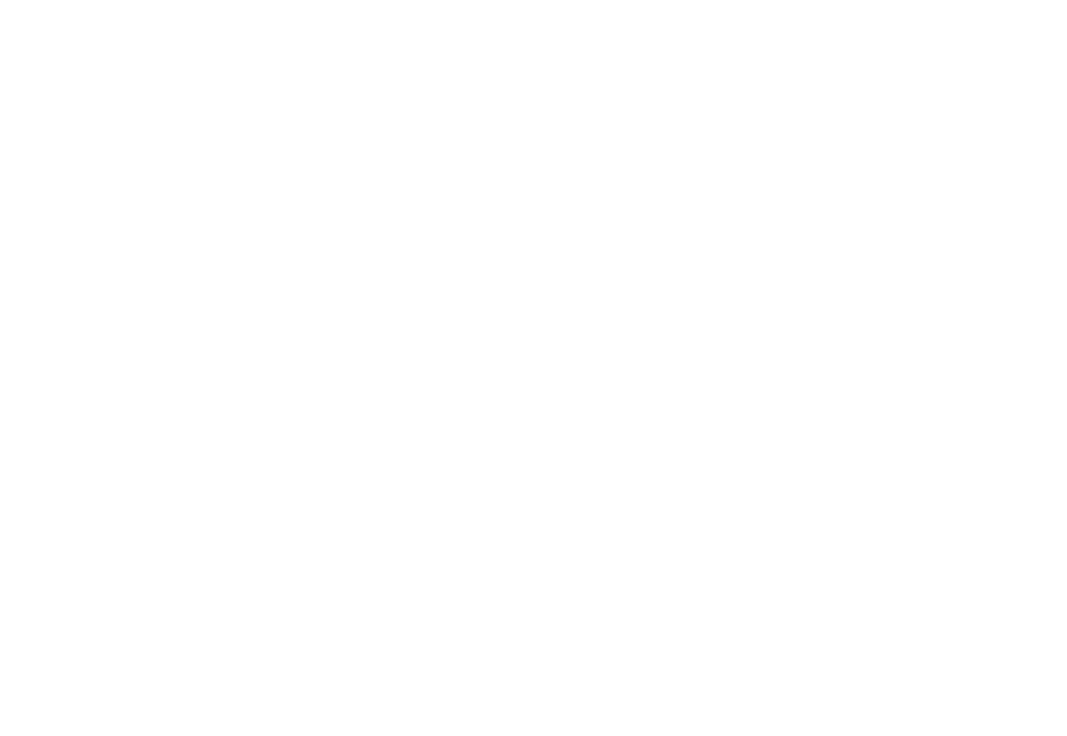
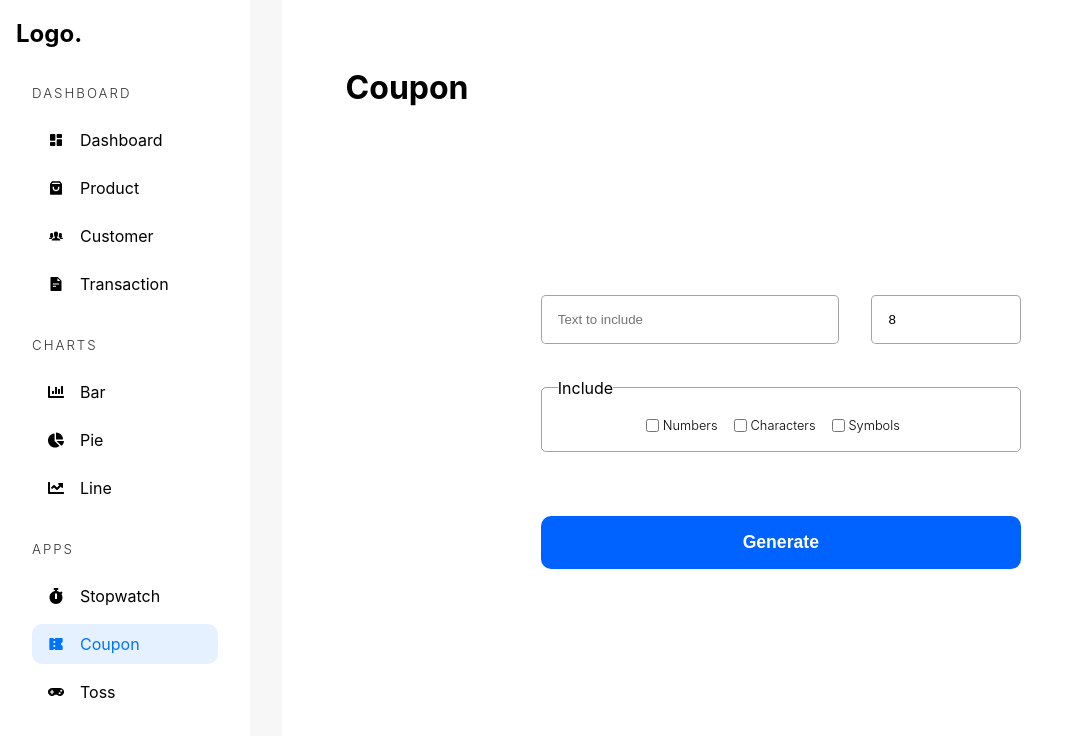
Before and after one commit to piyushpratek/Admin-Dashboard, a React (Vite) app: page /admin/app/coupon in a window 1280 px wide. Before the commit this address had no page. Shown: the top 736 px of the page, without its empty margins (0-1067 px from the left). Built offline with nearby package versions, Linux system fonts and the light colour scheme.

Commit message:
Toss.tsx , StopWatch.tsx , Coupon.tsx - imported in App.tsx

```diff
--- a/src/App.tsx
+++ b/src/App.tsx
@@ -18,9 +18,9 @@ const BarCharts = lazy(() => import("./pages/charts/BarCharts"));
 const LineCharts = lazy(() => import("./pages/charts/LineCharts"));
 const PieCharts = lazy(() => import("./pages/charts/PieCharts"));
 
-// const Stopwatch = lazy(() => import("./pages/apps/Stopwatch"));
-// const Coupon = lazy(() => import("./pages/apps/Coupon"));
-// const Toss = lazy(() => import("./pages/apps/Toss"));
+const Stopwatch = lazy(() => import("./pages/apps/Stopwatch"));
+const Coupon = lazy(() => import("./pages/apps/Coupon"));
+const Toss = lazy(() => import("./pages/apps/Toss"));
 
 const App = () => {
   return (
@@ -44,16 +44,14 @@ const App = () => {
           <Route path="/admin/transaction" element={<Transaction />} />
 
           {/* Charts */}
-
           <Route path="/admin/chart/bar" element={<BarCharts />} />
           <Route path="/admin/chart/pie" element={<PieCharts />} />
           <Route path="/admin/chart/line" element={<LineCharts />} />
 
           {/* Apps */}
-
-          {/* <Route path="/admin/app/stopwatch" element={<Stopwatch />} /> */}
-          {/* <Route path="/admin/app/coupon" element={<Coupon />} /> */}
-          {/* <Route path="/admin/app/toss" element={<Toss />} /> */}
+          <Route path="/admin/app/stopwatch" element={<Stopwatch />} />
+          <Route path="/admin/app/coupon" element={<Coupon />} />
+          <Route path="/admin/app/toss" element={<Toss />} />
 
           {/* Management */}
           <Route path="/admin/product/new" element={<NewProduct />} />
--- /dev/null
+++ b/src/pages/apps/Coupon.tsx
@@ -0,0 +1,116 @@
+import { FormEvent, useEffect, useState } from "react";
+import AdminSidebar from "../../components/AdminSidebar";
+
+const allLetters = "ABCDEFGHIJKLMNOPQRSTUVWXYZabcdefghijklmnopqrstuvwxyz";
+const allNumbers = "1234567890";
+const allSymbols = "!@#$%^&*()_+";
+
+const Coupon = () => {
+  const [size, setSize] = useState<number>(8);
+  const [prefix, setPrefix] = useState<string>("");
+  const [includeNumbers, setIncludeNumbers] = useState<boolean>(false);
+  const [includeCharacters, setIncludeCharacters] = useState<boolean>(false);
+  const [includeSymbols, setIncludeSymbols] = useState<boolean>(false);
+  const [isCopied, setIsCopied] = useState<boolean>(false);
+
+  const [coupon, setCoupon] = useState<string>("");
+
+  const copyText = async (coupon: string) => {
+    await window.navigator.clipboard.writeText(coupon);
+    setIsCopied(true);
+  };
+
+  const submitHandler = (e: FormEvent<HTMLFormElement>) => {
+    e.preventDefault();
+
+    if (!includeNumbers && !includeCharacters && !includeSymbols)
+      return alert("Please Select One At Least");
+
+    let result: string = prefix || "";
+    const loopLength: number = size - result.length;
+
+    for (let i = 0; i < loopLength; i++) {
+      let entireString: string = "";
+      if (includeCharacters) entireString += allLetters;
+      if (includeNumbers) entireString += allNumbers;
+      if (includeSymbols) entireString += allSymbols;
+
+      const randomNum: number = ~~(Math.random() * entireString.length);
+      result += entireString[randomNum];
+    }
+
+    setCoupon(result);
+  };
+
+  useEffect(() => {
+    setIsCopied(false);
+  }, [coupon]);
+
+  return (
+    <div className="admin-container">
+      <AdminSidebar />
+      <main className="dashboard-app-container">
+        <h1>Coupon</h1>
+        <section>
+          <form className="coupon-form" onSubmit={submitHandler}>
+            <input
+              type="text"
+              placeholder="Text to include"
+              value={prefix}
+              onChange={(e) => setPrefix(e.target.value)}
+              maxLength={size}
+            />
+
+            <input
+              type="number"
+              placeholder="Coupon Length"
+              value={size}
+              onChange={(e) => setSize(Number(e.target.value))}
+              min={8}
+              max={25}
+            />
+
+            <fieldset>
+              <legend>Include</legend>
+
+              <input
+                type="checkbox"
+                checked={includeNumbers}
+                onChange={() => setIncludeNumbers((prev) => !prev)}
+              />
+              <span>Numbers</span>
+
+              <input
+                type="checkbox"
+                checked={includeCharacters}
+                onChange={() => setIncludeCharacters((prev) => !prev)}
+              />
+              <span>Characters</span>
+
+              <input
+                type="checkbox"
+                checked={includeSymbols}
+                onChange={() => setIncludeSymbols((prev) => !prev)}
+              />
+              <span>Symbols</span>
+
+            </fieldset>
+
+            <button type="submit">Generate</button>
+          </form>
+
+          {coupon && (
+            <code>
+              {coupon}{" "}
+              <span onClick={() => copyText(coupon)}>
+                {isCopied ? "Copied" : "Copy"}
+              </span>{" "}
+            </code>
+          )}
+        </section>
+      </main>
+    </div>
+  );
+};
+
+export default Coupon;
--- /dev/null
+++ b/src/pages/apps/Stopwatch.tsx
@@ -0,0 +1,56 @@
+import AdminSidebar from "../../components/AdminSidebar";
+import { useState, useEffect } from "react";
+
+const formatTime = (timeInSeconds: number) => {
+  const hours = Math.floor(timeInSeconds / 3600);
+  const minutes = Math.floor((timeInSeconds % 3600) / 60);
+  const seconds = timeInSeconds % 60;
+
+  const hoursInString = hours.toString().padStart(2, "0");
+  const minutesInString = minutes.toString().padStart(2, "0");
+  const secondsInString = seconds.toString().padStart(2, "0");
+
+  return `${hoursInString}:${minutesInString}:${secondsInString}`;
+};
+
+const Stopwatch = () => {
+  const [time, setTime] = useState<number>(0);
+  const [isRunning, setIsRunning] = useState<boolean>(false);
+
+  const resetHandler = () => {
+    setTime(0);
+    setIsRunning(false);
+  };
+
+  useEffect(() => {
+    let intervalID: number;
+    if (isRunning)
+      intervalID = setInterval(() => {
+        setTime((prev) => prev + 1);
+      }, 1000);
+
+    return () => {
+      clearInterval(intervalID);
+    };
+  }, [isRunning]);
+
+  return (
+    <div className="admin-container">
+      <AdminSidebar />
+      <main className="dashboard-app-container">
+        <h1>Stopwatch</h1>
+        <section>
+          <div className="stopwatch">
+            <h2>{formatTime(time)}</h2>
+            <button onClick={() => setIsRunning((prev) => !prev)}>
+              {isRunning ? "Stop" : "Start"}
+            </button>
+            <button onClick={resetHandler}>Reset</button>
+          </div>
+        </section>
+      </main>
+    </div>
+  );
+};
+
+export default Stopwatch;
--- /dev/null
+++ b/src/pages/apps/Toss.tsx
@@ -0,0 +1,34 @@
+import { useState } from "react";
+import AdminSidebar from "../../components/AdminSidebar";
+
+const Toss = () => {
+  const [angle, setAngle] = useState<number>(0);
+
+  const flipCoin = () => {
+    if (Math.random() > 0.5) setAngle((prev) => prev + 180);
+    else setAngle((prev) => prev + 360);
+  };
+
+  return (
+    <div className="admin-container">
+      <AdminSidebar />
+      <main className="dashboard-app-container">
+        <h1>Toss</h1>
+        <section>
+          <article
+            className="tosscoin"
+            onClick={flipCoin}
+            style={{
+              transform: `rotateY(${angle}deg)`,
+            }}
+          >
+            <div></div>
+            <div></div>
+          </article>
+        </section>
+      </main>
+    </div>
+  );
+};
+
+export default Toss;
```
